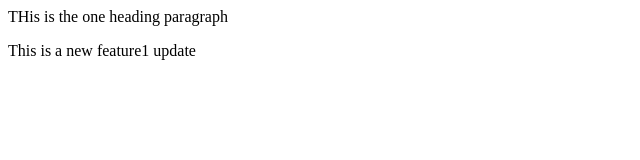
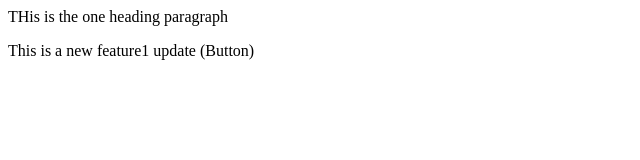
Before and after one commit to niravk9/localrepo, a plain HTML site: page index.html in a window 1280 px wide. Shown: the full height of the page, 0-640 px from the left. Drawn offline with Linux system fonts and the light colour scheme.

```diff
--- a/index.html
+++ b/index.html
@@ -1,3 +1,3 @@
 <p> THis is the one heading paragraph</p>
 
-<p> This is a new feature1 update</p>
+<p> This is a new feature1 update (Button) </p>
```
